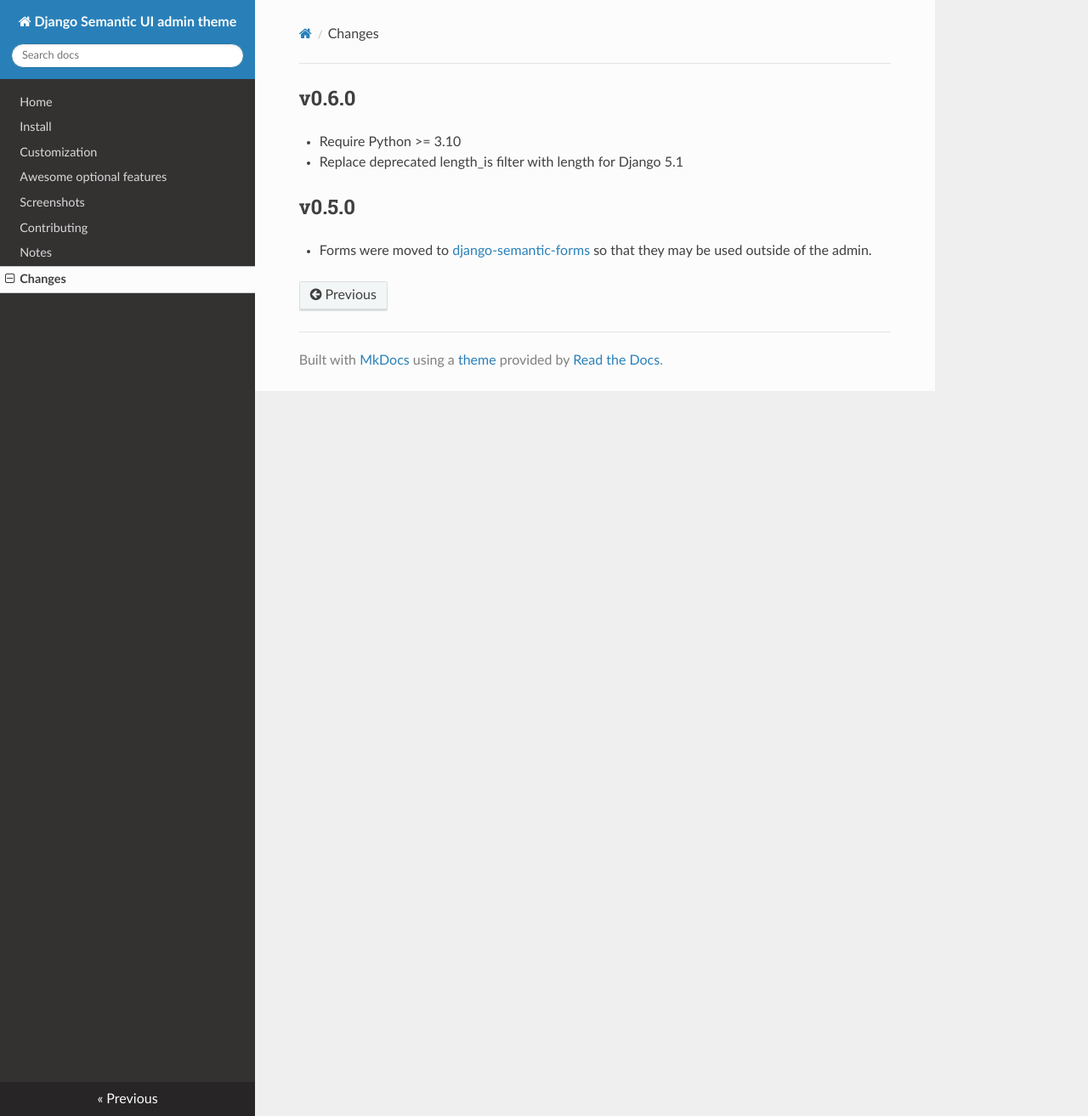
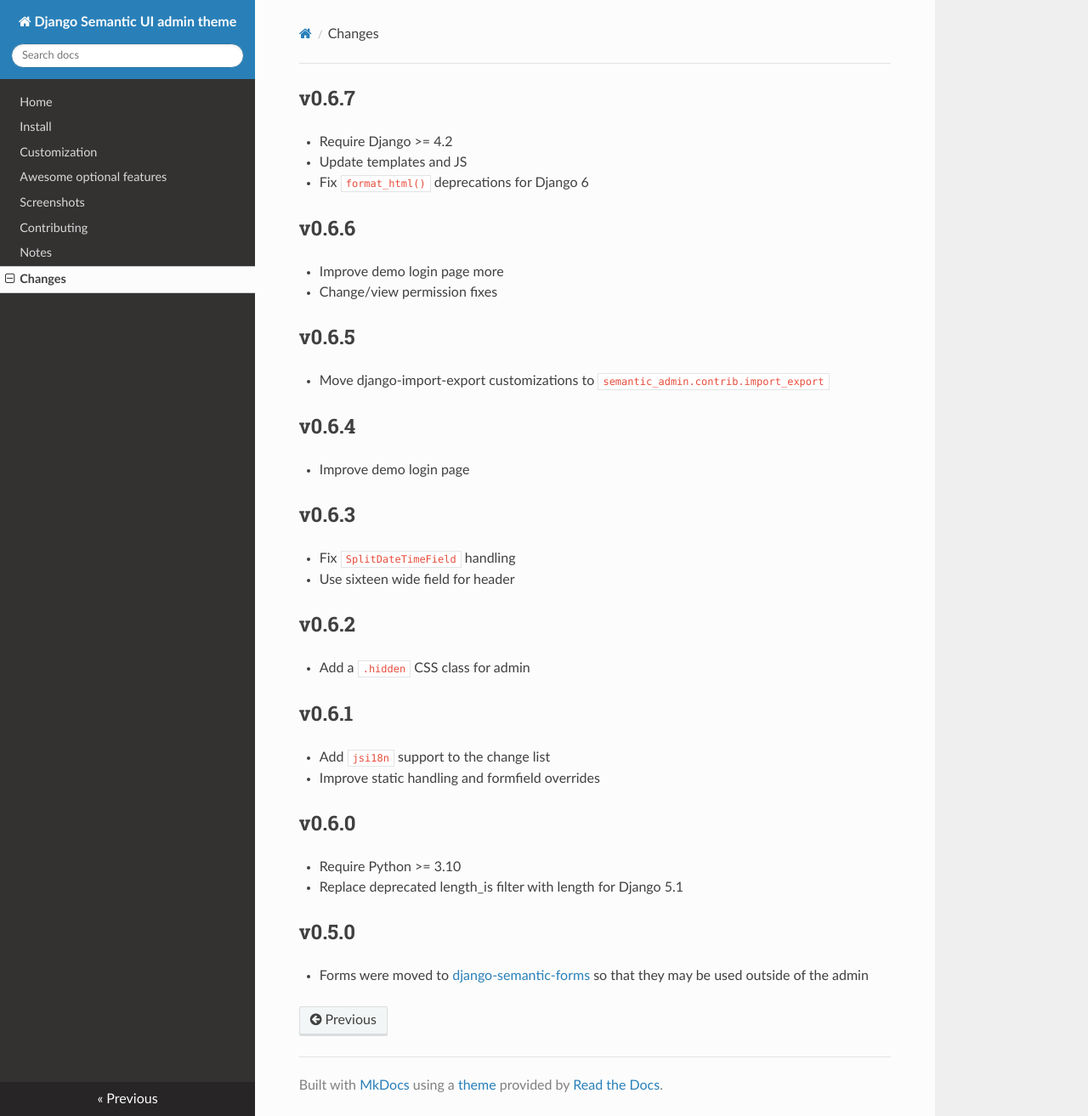
Before and after one commit to globophobe/django-semantic-admin, an MkDocs documentation site: the page built from docs/changes.md, in a window 1280 px wide and 1313 px high. Shown: the whole window at 85% size. Built offline with MkDocs 1.6.1, drawn with Linux system fonts in a browser that asks for light colours; nearby versions of some CDN libraries.

Commit message:
:memo: update docs

```diff
--- a/docs/changes.md
+++ b/docs/changes.md
@@ -1,3 +1,36 @@
+v0.6.7
+------
+* Require Django >= 4.2
+* Update templates and JS
+* Fix `format_html()` deprecations for Django 6
+
+v0.6.6
+------
+* Improve demo login page more
+* Change/view permission fixes
+
+v0.6.5
+------
+* Move django-import-export customizations to `semantic_admin.contrib.import_export`
+
+v0.6.4
+------
+* Improve demo login page
+
+v0.6.3
+------
+* Fix `SplitDateTimeField` handling
+* Use sixteen wide field for header
+
+v0.6.2
+------
+* Add a `.hidden` CSS class for admin
+
+v0.6.1
+------
+* Add `jsi18n` support to the change list
+* Improve static handling and formfield overrides
+
 v0.6.0
 ------
 * Require Python >= 3.10
@@ -5,4 +38,4 @@
 
 v0.5.0
 ------
-* Forms were moved to [django-semantic-forms](https://github.com/globophobe/django-semantic-forms) so that they may be used outside of the admin.
+* Forms were moved to [django-semantic-forms](https://github.com/globophobe/django-semantic-forms) so that they may be used outside of the admin
```
Also changed, not shown: CHANGES.md (+34 -1 lines), docs/awesome.md (+1 -1 lines), docs/contributing.md (+1 -1 lines), docs/install.md (+15 -0 lines).
